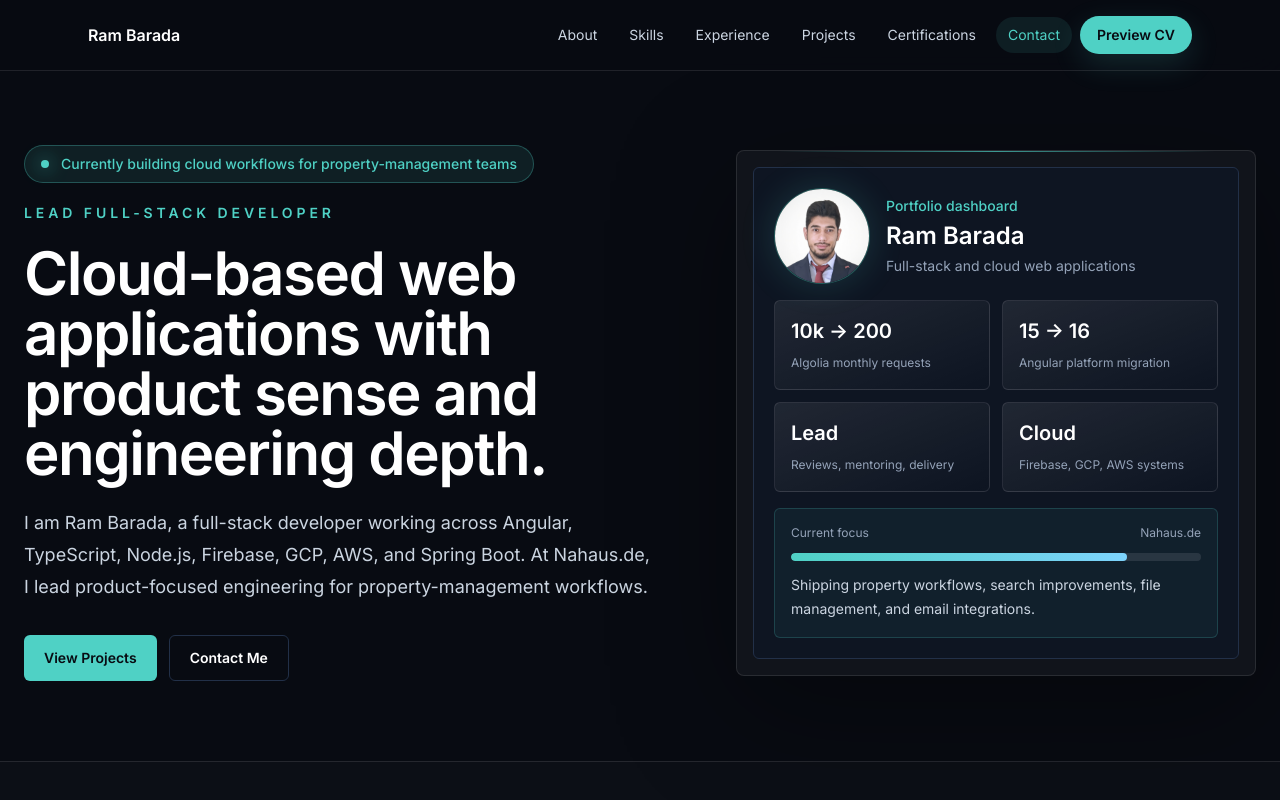
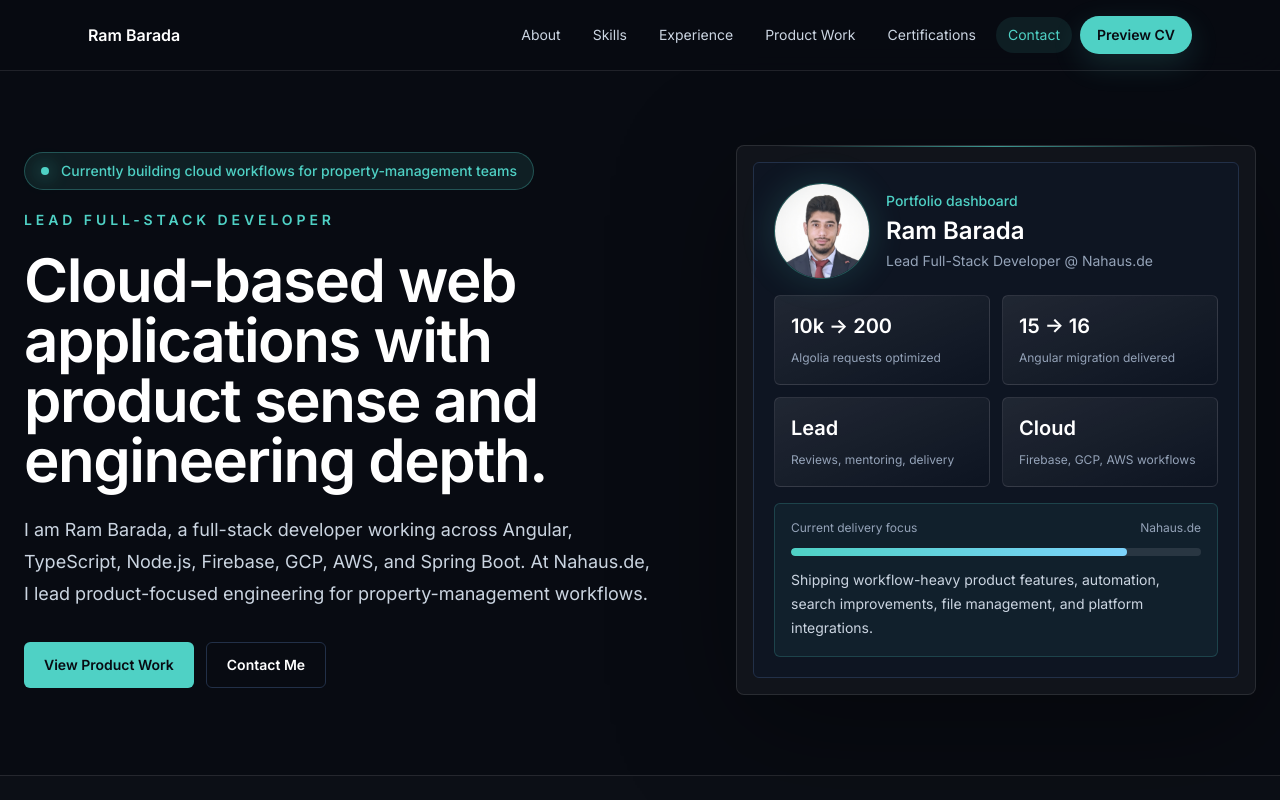
Before and after one commit to rambarada/portfolio-website, a Next.js app: page / in a window 1280 px wide. Shown: the top 800 px of the page. Built offline with nearby package versions, Linux system fonts and the light colour scheme.

Commit message:
feat: separate product work and personal labs

```diff
--- a/app/page.tsx
+++ b/app/page.tsx
@@ -4,6 +4,7 @@ import { Certifications } from "@/components/sections/Certifications";
 import { Contact } from "@/components/sections/Contact";
 import { ExperienceTimeline } from "@/components/sections/ExperienceTimeline";
 import { Hero } from "@/components/sections/Hero";
+import { PersonalProjects } from "@/components/sections/PersonalProjects";
 import { ProjectsCarousel } from "@/components/sections/ProjectsCarousel";
 import { Skills } from "@/components/sections/Skills";
 
@@ -27,6 +28,10 @@ export default function Home() {
       <ProjectsCarousel />
 
       <div className="border-y border-white/10 bg-white/[0.015]">
+        <PersonalProjects />
+      </div>
+
+      <div className="border-y border-white/10 bg-white/[0.015]">
         <Certifications />
       </div>
 
--- a/components/Header.tsx
+++ b/components/Header.tsx
@@ -7,7 +7,7 @@ export function Header() {
   const [active, setActive] = useState("hero");
 
   useEffect(() => {
-    const ids = ["hero", ...navItems.map((item) => item.toLowerCase())];
+    const ids = ["hero", ...navItems.map((item) => item.id)];
     let frameId = 0;
 
     const updateActiveSection = () => {
@@ -16,7 +16,7 @@ export function Header() {
         window.innerHeight + window.scrollY >= document.documentElement.scrollHeight - 8;
 
       if (isAtBottom) {
-        setActive(navItems[navItems.length - 1].toLowerCase());
+        setActive(navItems[navItems.length - 1].id);
         return;
       }
 
@@ -59,19 +59,18 @@ export function Header() {
           <div className="flex items-center gap-2">
             <div className="hidden items-center gap-2 md:flex">
               {navItems.map((item) => {
-                const id = item.toLowerCase();
-                const isActive = active === id;
+                const isActive = active === item.id;
 
                 return (
                   <a
-                    key={item}
-                    href={`#${id}`}
-                    onClick={() => setActive(id)}
+                    key={item.id}
+                    href={`#${item.id}`}
+                    onClick={() => setActive(item.id)}
                     className={`rounded-full px-3 py-2 text-sm transition ${
                       isActive ? "bg-accent/10 text-accent" : "text-slate-300 hover:text-accent"
                     }`}
                   >
-                    {item}
+                    {item.label}
                   </a>
                 );
               })}
--- a/components/sections/Hero.tsx
+++ b/components/sections/Hero.tsx
@@ -25,8 +25,8 @@ export function Hero() {
           I lead product-focused engineering for property-management workflows.
         </p>
         <div className="mt-8 flex flex-wrap gap-3">
-          <ButtonLink href="#projects" variant="primary">
-            View Projects
+          <ButtonLink href="#product-work" variant="primary">
+            View Product Work
           </ButtonLink>
           <ButtonLink href="#contact">Contact Me</ButtonLink>
         </div>
@@ -51,7 +51,7 @@ export function Hero() {
                 <div>
                   <p className="text-sm font-medium text-accent">Portfolio dashboard</p>
                   <h2 className="mt-1 text-2xl font-semibold text-white">Ram Barada</h2>
-                  <p className="mt-1 text-sm text-slate-400">Full-stack and cloud web applications</p>
+                  <p className="mt-1 text-sm text-slate-400">Lead Full-Stack Developer @ Nahaus.de</p>
                 </div>
               </div>
             </div>
@@ -70,15 +70,15 @@ export function Hero() {
 
             <div className="rounded-md border border-accent/20 bg-accent/[0.06] p-4">
               <div className="mb-3 flex items-center justify-between text-xs text-slate-400">
-                <span>Current focus</span>
+                <span>Current delivery focus</span>
                 <span>Nahaus.de</span>
               </div>
               <div className="h-2 overflow-hidden rounded-full bg-white/10">
                 <div className="h-full w-[82%] rounded-full bg-gradient-to-r from-accent to-skysoft" />
               </div>
               <p className="mt-3 text-sm leading-6 text-slate-300">
-                Shipping property workflows, search improvements, file management,
-                and email integrations.
+                Shipping workflow-heavy product features, automation, search improvements,
+                file management, and platform integrations.
               </p>
             </div>
           </div>
--- /dev/null
+++ b/components/sections/PersonalProjects.tsx
@@ -0,0 +1,100 @@
+"use client";
+
+import { useState } from "react";
+import { personalProjects } from "@/data/portfolio";
+import { Card, Tag } from "@/components/ui";
+import { Section } from "@/components/Section";
+
+export function PersonalProjects() {
+  const [activeIndex, setActiveIndex] = useState(0);
+  const active = personalProjects[activeIndex];
+
+  const move = (direction: -1 | 1) => {
+    setActiveIndex(
+      (current) => (current + direction + personalProjects.length) % personalProjects.length,
+    );
+  };
+
+  return (
+    <Section id="personal-projects" eyebrow="Technical labs" title="Personal projects & technical labs.">
+      <p className="-mt-4 mb-6 max-w-3xl text-sm leading-6 text-slate-300 sm:text-base sm:leading-7">
+        A few personal and academic builds that helped me explore different parts
+        of the web and software stack.
+      </p>
+
+      <div className="max-w-4xl">
+        <Card className="relative overflow-hidden p-0">
+          <div className="h-1 bg-gradient-to-r from-accent/70 via-skysoft/30 to-transparent" />
+          <div key={active.name} className="animate-rise p-5 sm:p-6">
+            <div className="flex flex-wrap items-center justify-between gap-3">
+              <div className="flex flex-wrap items-center gap-2 text-xs">
+                <span className="rounded-full border border-accent/25 bg-accent/10 px-3 py-1 font-semibold text-accent">
+                  {active.type}
+                </span>
+                <span className="rounded-full border border-white/10 bg-white/[0.04] px-3 py-1 text-slate-400">
+                  {active.date}
+                </span>
+              </div>
+              <span className="rounded-full border border-white/10 bg-ink/35 px-3 py-1 text-xs text-slate-400">
+                {String(activeIndex + 1).padStart(2, "0")} /{" "}
+                {String(personalProjects.length).padStart(2, "0")}
+              </span>
+            </div>
+
+            <h3 className="mt-5 text-2xl font-semibold tracking-tight text-white">
+              {active.name}
+            </h3>
+            <p className="mt-3 max-w-3xl text-sm leading-6 text-slate-300">
+              {active.summary}
+            </p>
+
+            <div className="mt-5 flex flex-wrap gap-2">
+              {active.stack.map((tech) => (
+                <Tag key={tech}>{tech}</Tag>
+              ))}
+            </div>
+
+            <div className="mt-6 flex flex-wrap items-center justify-center gap-3">
+              <button
+                type="button"
+                onClick={() => move(-1)}
+                aria-label="Show previous personal project"
+                className="flex h-10 w-10 items-center justify-center rounded-full border border-white/15 bg-ink/70 text-base font-semibold text-white shadow-glow backdrop-blur transition hover:-translate-y-0.5 hover:border-accent hover:text-accent"
+              >
+                <span aria-hidden="true">&lt;</span>
+              </button>
+              <div className="flex items-center gap-2 rounded-full border border-white/10 bg-white/[0.03] px-3 py-2">
+                {personalProjects.map((project, index) => (
+                  <button
+                    key={project.name}
+                    type="button"
+                    onClick={() => setActiveIndex(index)}
+                    aria-label={`Show ${project.name}`}
+                    aria-current={activeIndex === index}
+                    className={`h-2.5 rounded-full transition-all ${
+                      activeIndex === index
+                        ? "w-7 bg-accent shadow-[0_0_18px_rgba(79,209,197,.45)]"
+                        : "w-2.5 bg-white/20 hover:bg-accent/60"
+                    }`}
+                  />
+                ))}
+              </div>
+              <button
+                type="button"
+                onClick={() => move(1)}
+                aria-label="Show next personal project"
+                className="flex h-10 w-10 items-center justify-center rounded-full border border-white/15 bg-ink/70 text-base font-semibold text-white shadow-glow backdrop-blur transition hover:-translate-y-0.5 hover:border-accent hover:text-accent"
+              >
+                <span aria-hidden="true">&gt;</span>
+              </button>
+            </div>
+          </div>
+        </Card>
+      </div>
+
+      <p className="mt-5 text-sm text-slate-400">
+        Additional personal builds available on GitHub.
+      </p>
+    </Section>
+  );
+}
--- a/components/sections/ProjectsCarousel.tsx
+++ b/components/sections/ProjectsCarousel.tsx
@@ -14,7 +14,11 @@ export function ProjectsCarousel() {
   };
 
   return (
-    <Section id="projects" eyebrow="Product work" title="Selected product work and technical case studies.">
+    <Section id="product-work" eyebrow="Product work" title="Product work & engineering wins.">
+      <p className="-mt-4 mb-8 max-w-3xl text-sm leading-6 text-slate-300 sm:text-base sm:leading-7">
+        These are selected examples of product features, workflow improvements,
+        and technical wins delivered across real web platforms.
+      </p>
       <div className="grid gap-5 lg:grid-cols-[0.7fr_0.3fr]">
         <Card className="overflow-hidden p-0">
           <div className="relative overflow-hidden border-b border-line bg-gradient-to-br from-accent/18 via-skysoft/10 to-white/[0.03] p-6 sm:p-8">
@@ -29,16 +33,16 @@ export function ProjectsCarousel() {
           <div className="p-6 sm:p-8">
             <div className="grid gap-4 lg:grid-cols-3">
               <div>
-                <p className="font-semibold text-slate-100">Problem</p>
-                <p className="mt-2 text-sm leading-6 text-slate-300">{active.problem}</p>
+                <p className="font-semibold text-slate-100">Context</p>
+                <p className="mt-2 text-sm leading-6 text-slate-300">{active.context}</p>
               </div>
               <div>
-                <p className="font-semibold text-slate-100">Solution</p>
-                <p className="mt-2 text-sm leading-6 text-slate-300">{active.solution}</p>
+                <p className="font-semibold text-slate-100">What I improved</p>
+                <p className="mt-2 text-sm leading-6 text-slate-300">{active.improved}</p>
               </div>
               <div className="rounded-md border border-accent/20 bg-accent/[0.06] p-4">
-                <p className="font-semibold text-accent">Impact</p>
-                <p className="mt-2 text-sm leading-6 text-slate-300">{active.impact}</p>
+                <p className="font-semibold text-accent">Outcome</p>
+                <p className="mt-2 text-sm leading-6 text-slate-300">{active.outcome}</p>
               </div>
             </div>
             <div className="mt-6 flex flex-wrap gap-2">
--- a/data/portfolio.ts
+++ b/data/portfolio.ts
@@ -3,6 +3,11 @@ export type LinkItem = {
   value?: string;
   href: string;
   newTab?: boolean;
+};
+
+export type NavItem = {
+  label: string;
+  id: string;
 };
 
 export type Highlight = {
@@ -37,9 +42,17 @@ export type Experience = {
 export type Project = {
   name: string;
   kicker: string;
-  problem: string;
-  solution: string;
-  impact: string;
+  context: string;
+  improved: string;
+  outcome: string;
+  stack: string[];
+};
+
+export type PersonalProject = {
+  name: string;
+  type: string;
+  date: string;
+  summary: string;
   stack: string[];
 };
 
@@ -51,7 +64,14 @@ export type Certification = {
   href: string;
 };
 
-export const navItems = ["About", "Skills", "Experience", "Projects", "Certifications", "Contact"];
+export const navItems: NavItem[] = [
+  { label: "About", id: "about" },
+  { label: "Skills", id: "skills" },
+  { label: "Experience", id: "experience" },
+  { label: "Product Work", id: "product-work" },
+  { label: "Certifications", id: "certifications" },
+  { label: "Contact", id: "contact" },
+];
 
 export const contactLinks: LinkItem[] = [
   { label: "Email", value: "owmrambarada@gmail.com", href: "mailto:owmrambarada@gmail.com" },
@@ -66,10 +86,10 @@ export const headerCta: LinkItem = {
 };
 
 export const highlights: Highlight[] = [
-  { value: "10k -> 200", label: "Algolia monthly requests" },
-  { value: "15 -> 16", label: "Angular platform migration" },
+  { value: "10k -> 200", label: "Algolia requests optimized" },
+  { value: "15 -> 16", label: "Angular migration delivered" },
   { value: "Lead", label: "Reviews, mentoring, delivery" },
-  { value: "Cloud", label: "Firebase, GCP, AWS systems" },
+  { value: "Cloud", label: "Firebase, GCP, AWS workflows" },
 ];
 
 export const principles: Principle[] = [
@@ -175,45 +195,104 @@ export const projects: Project[] = [
   {
     name: "Property Document Management System",
     kicker: "Nahaus.de workflow UX",
-    problem: "Property teams needed a faster way to organize and retrieve documents inside the platform.",
-    solution: "Designed a Google Drive-like folder and file experience backed by cloud document workflows.",
-    impact: "Reduced friction in daily document handling for property-management users.",
+    context: "Property teams needed a clearer way to organize, access, and manage documents inside the platform.",
+    improved: "Built a Google Drive-like folder and file experience backed by cloud document workflows.",
+    outcome: "Made daily document handling faster and easier for property-management users.",
     stack: ["Angular", "Firebase", "GCP", "TypeScript"],
   },
   {
     name: "Search Optimization with Algolia",
     kicker: "Performance and cost control",
-    problem: "The search integration created excessive request volume and avoidable operational cost.",
-    solution: "Refined Algolia usage patterns and request flow while preserving the user-facing experience.",
-    impact: "Cut monthly Algolia requests from around 10,000 to around 200.",
+    context: "The search integration generated excessive request volume and avoidable operational cost.",
+    improved: "Refined Algolia usage patterns and request flow while preserving the user-facing search experience.",
+    outcome: "Reduced monthly Algolia requests from around 10,000 to around 200.",
     stack: ["Algolia", "Angular", "Node.js", "Firebase"],
   },
   {
     name: "In-App Email Integration",
     kicker: "Communication inside the platform",
-    problem: "Users needed email capabilities without leaving their operational workflow.",
-    solution: "Connected external email hosts through SMTP, Gmail, Nodemailer, IMAP, and Gmail API integrations.",
-    impact: "Enabled richer in-app communication workflows across cloud-hosted services.",
+    context: "Users needed email capabilities without leaving their operational workflow.",
+    improved: "Connected external email hosts through SMTP, Gmail, Nodemailer, IMAP, and Gmail API integrations.",
+    outcome: "Supported richer in-app communication workflows across cloud-hosted services.",
     stack: ["Node.js", "Nodemailer", "IMAP", "Gmail API"],
   },
   {
     name: "AI-Assisted Invoice Processing",
     kicker: "OCR, automation, and validation workflows",
-    problem:
+    context:
       "Property-management teams need to process invoices faster while reducing manual validation mistakes.",
-    solution:
+    improved:
       "Created an invoice-processing feature that uses AI OCR to scan invoices, extract relevant fields, and support automated processing workflows. Integrated a Gemini-powered automation layer to compare OCR-extracted receiver data against validated system records.",
-    impact:
+    outcome:
       "Helps automate invoice review by measuring confidence between OCR data and stored receiver information, with logic to reject or flag invoices when the receiver is not validated in the system.",
     stack: ["Angular", "Firebase", "Cloud Functions", "Gemini", "OCR", "TypeScript"],
   },
   {
     name: "HR Onboarding Workflow Module",
     kicker: "Forward MENA team project",
-    problem: "HR teams needed configurable onboarding and offboarding flows with repeatable task templates.",
-    solution: "Built workflow settings, REST APIs, Prisma models, and PostgreSQL-backed task configuration.",
-    impact: "Supported structured HR operations with cleaner configuration and team-ready workflows.",
+    context: "HR teams needed configurable onboarding and offboarding flows with repeatable task templates.",
+    improved: "Built workflow settings, REST APIs, Prisma models, and PostgreSQL-backed task configuration.",
+    outcome: "Supported structured HR operations with cleaner configuration and team-ready workflows.",
     stack: ["Next.js", "Node.js", "PostgreSQL", "Prisma"],
+  },
+];
+
+export const personalProjects: PersonalProject[] = [
+  {
+    name: "Cloud Task Processor",
+    type: "Backend / Cloud Lab",
+    date: "Spring + AWS lab",
+    summary:
+      "Built a cloud microservices lab with an API service that receives tasks and a worker service that processes them asynchronously.",
+    stack: [
+      "Spring Boot",
+      "AWS SQS",
+      "AWS S3",
+      "PostgreSQL",
+      "Docker",
+      "EC2",
+      "GitHub Actions",
+      "Nginx",
+    ],
+  },
+  {
+    name: "Anomaly Detection Sampling for IoT",
+    type: "Academic / Machine Learning",
+    date: "Jan 2022 - Mar 2022",
+    summary:
+      "Developed a cluster-based sampling approach for anomaly detection on NSL-KDD, designed for resource-conscious thin IoT nodes.",
+    stack: ["Machine Learning", "Data Analysis", "Python", "Pandas", "NumPy", "Scikit-learn", "K-means"],
+  },
+  {
+    name: "House of Movies",
+    type: "Full-stack Web App",
+    date: "Full-stack lab",
+    summary:
+      "Built an online movie reservation system with Angular admin/client portals and API compatibility across Django REST Framework and Spring Boot backends.",
+    stack: ["Angular", "Django REST Framework", "Spring Boot", "SQL Server", "MySQL"],
+  },
+  {
+    name: "Medical Center App",
+    type: "Android Application",
+    date: "Android lab",
+    summary:
+      "Created an Android app for EHR-related data and nurse pre-exam records, backed by a PHP REST API and MySQL database.",
+    stack: ["Android", "PHP REST API", "MySQL", "Java", "XML"],
+  },
+  {
+    name: "TaskMaster",
+    type: "Frontend / Productivity App",
+    date: "Frontend lab",
+    summary:
+      "Built a React, TypeScript, and Vite productivity app with task management, scheduling, routing, forms, UI components, and persistent storage.",
+    stack: [
+      "React",
+      "TypeScript",
+      "Vite",
+      "React Hook Form",
+      "Material UI",
+      "Tailwind CSS",
+    ],
   },
 ];
 
```
